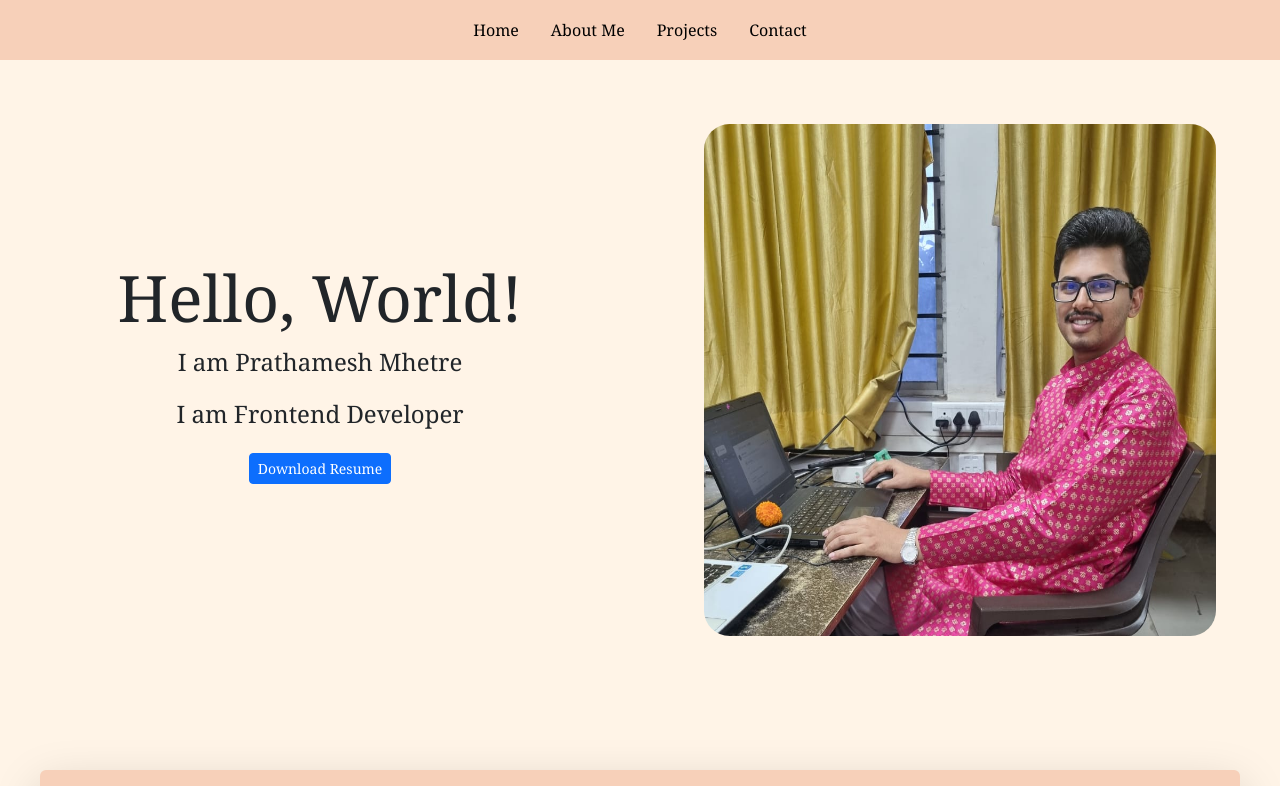
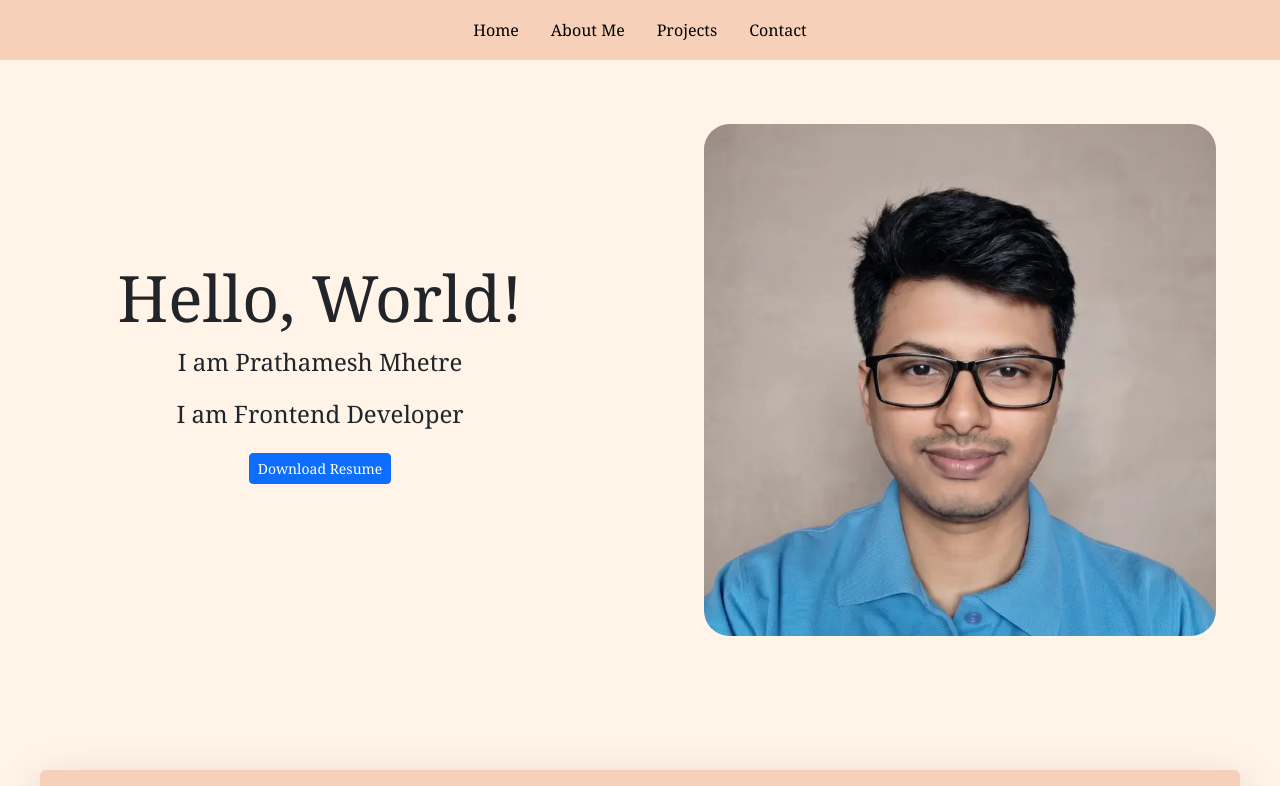
Before and after one commit to prathamesh2503/Prathamesh-Mhetre, a React (Vite) app: page / in a window 1280 px wide. Shown: the top 786 px of the page. Built offline with nearby package versions, Linux system fonts and the light colour scheme.

Commit message:
fix: hero image optimize

```diff
--- a/src/components/Hero.jsx
+++ b/src/components/Hero.jsx
@@ -1,4 +1,4 @@
-import img1 from "../assets/img1.png";
+import My_Picture_Web from "../assets/My_Picture_Web.webp";
 
 const Hero = () => {
   return (
@@ -22,7 +22,7 @@ const Hero = () => {
 
       {/* hero-image */}
       <div id="hero-container-img">
-        <img src={img1} alt="..." />
+        <img src={My_Picture_Web} alt="My Picture" />
       </div>
     </div>
   );
```
Also changed, not shown: src/assets/My_Picture_Web.webp (added).
